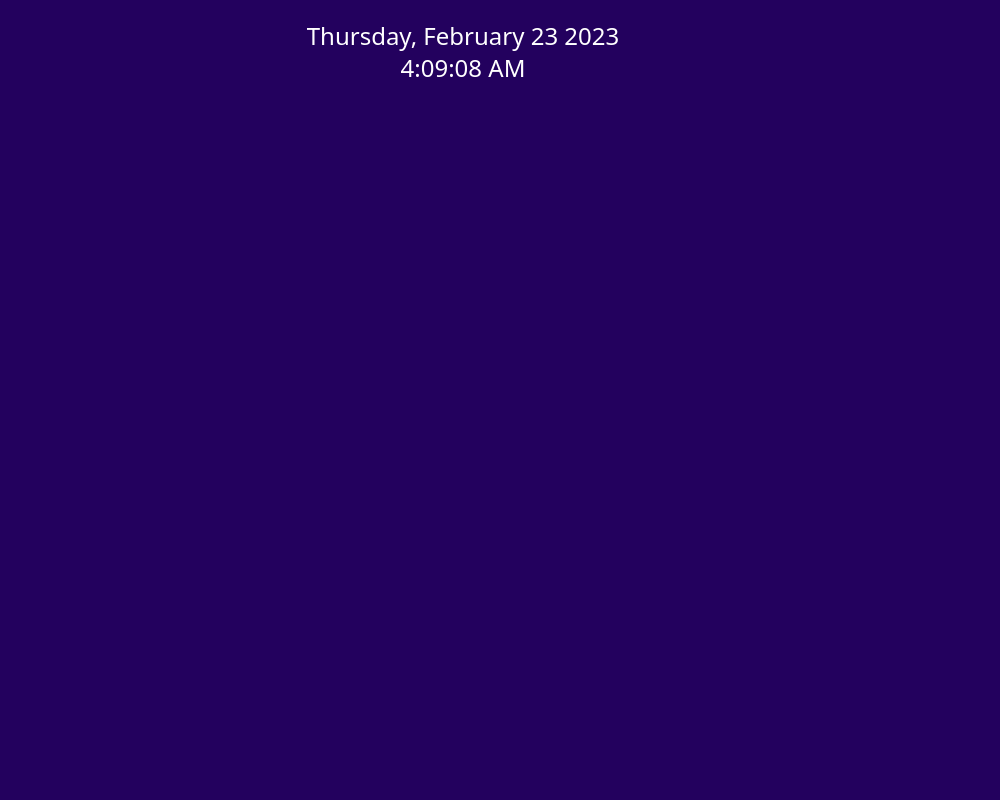
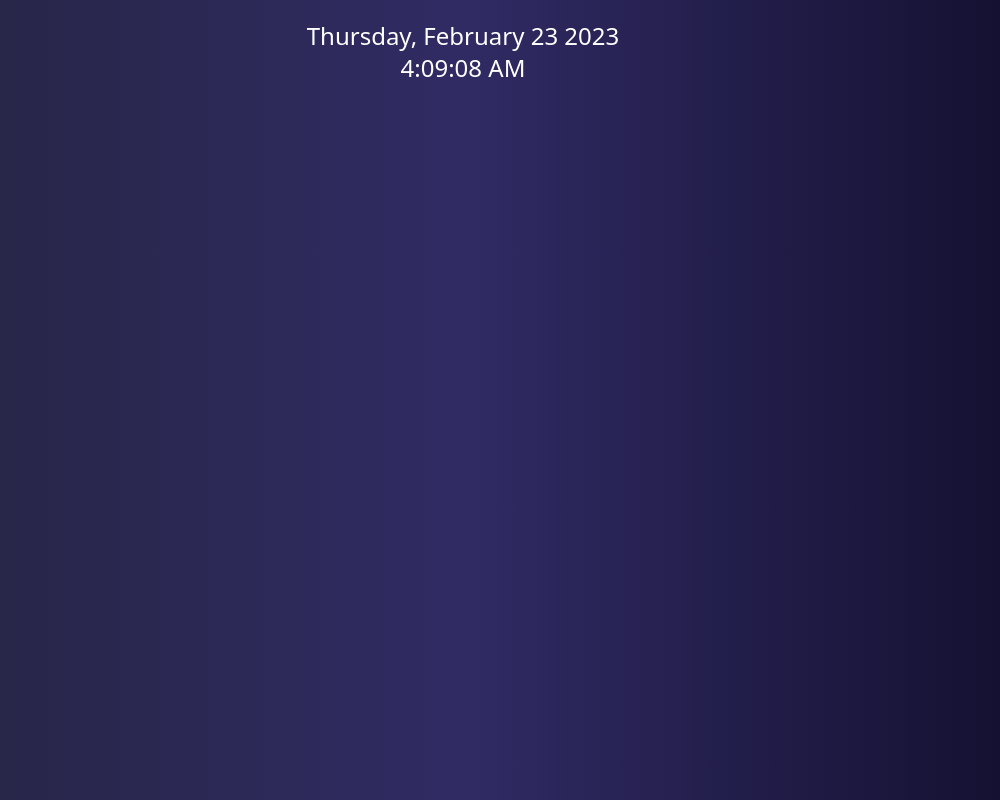
Before and after one commit to HisenBug1/home-dash, a React (Create React App) app: page / in a window 1280 px wide. Shown: the whole page, without its empty margins (177-1177 px from the left). Built offline with nearby package versions, Linux system fonts and the light colour scheme; no server answers.

Commit message:
use linear gradient background

```diff
--- a/src/App.css
+++ b/src/App.css
@@ -32,7 +32,14 @@
   from {
     transform: rotate(0deg);
   }
+
   to {
     transform: rotate(360deg);
   }
 }
+
+.background {
+  background: #0f0c29;  /* fallback for old browsers */
+  background: -webkit-linear-gradient(to right, #24243e, #302b63, #0f0c29);  /* Chrome 10-25, Safari 5.1-6 */
+  background: linear-gradient(to right, #24243e, #302b63, #0f0c29); /* W3C, IE 10+/ Edge, Firefox 16+, Chrome 26+, Opera 12+, Safari 7+ */
+}
--- a/src/App.js
+++ b/src/App.js
@@ -1,5 +1,5 @@
 // import logo from './logo.svg';
-// import './App.css';
+import './App.css';
 import Clock from './components/Clock'
 import Garbage from './components/Garbage'
 
@@ -10,7 +10,7 @@ import Garbage from './components/Garbage'
 function App() {
 
   return (
-    <div className='bg-[#23015e] h-screen text-white'>
+    <div className='background  h-screen text-white'>
       {/* <div className=' flex justify-center pt-5 text-2xl'> */}
         <Clock />
       {/* </div> */}
```
